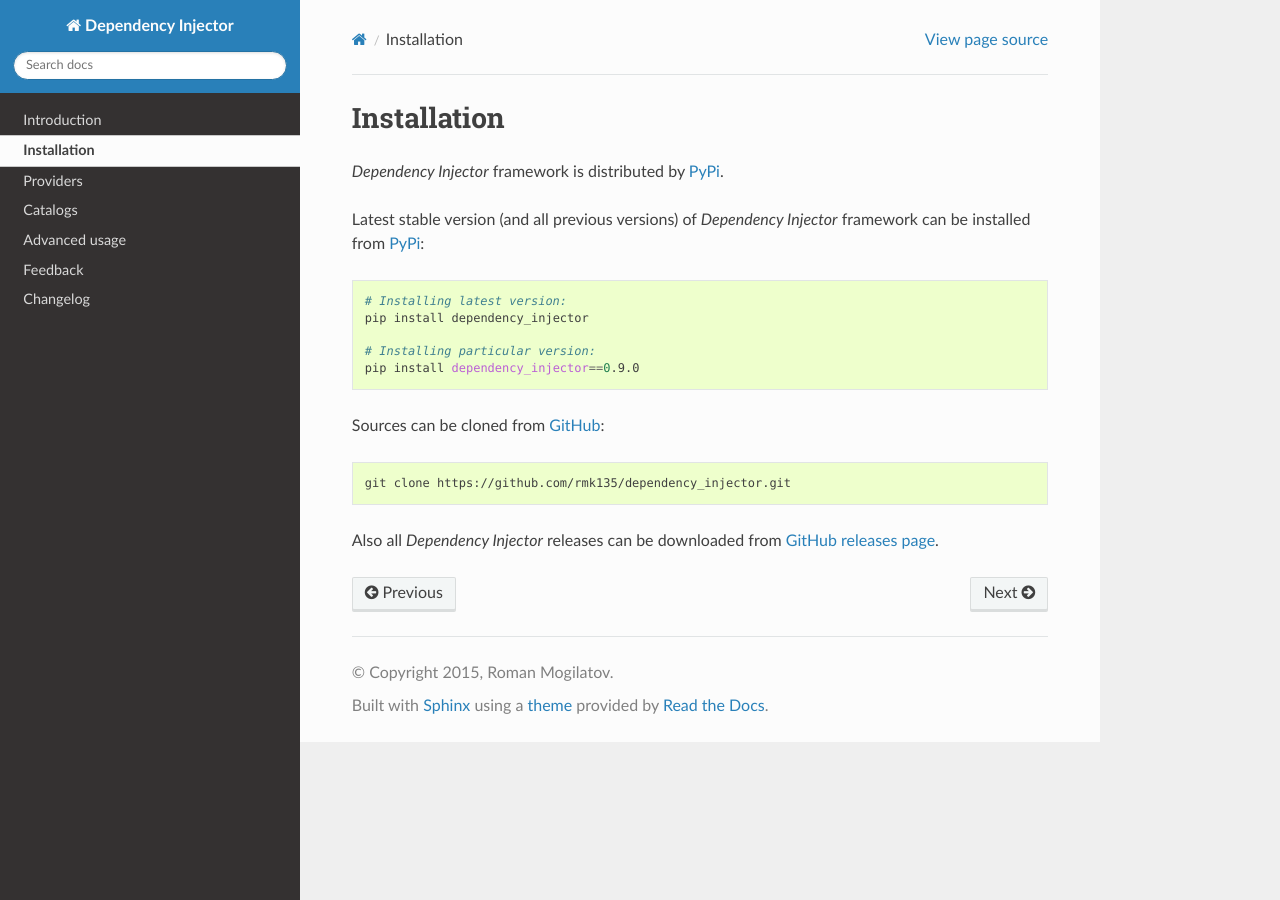
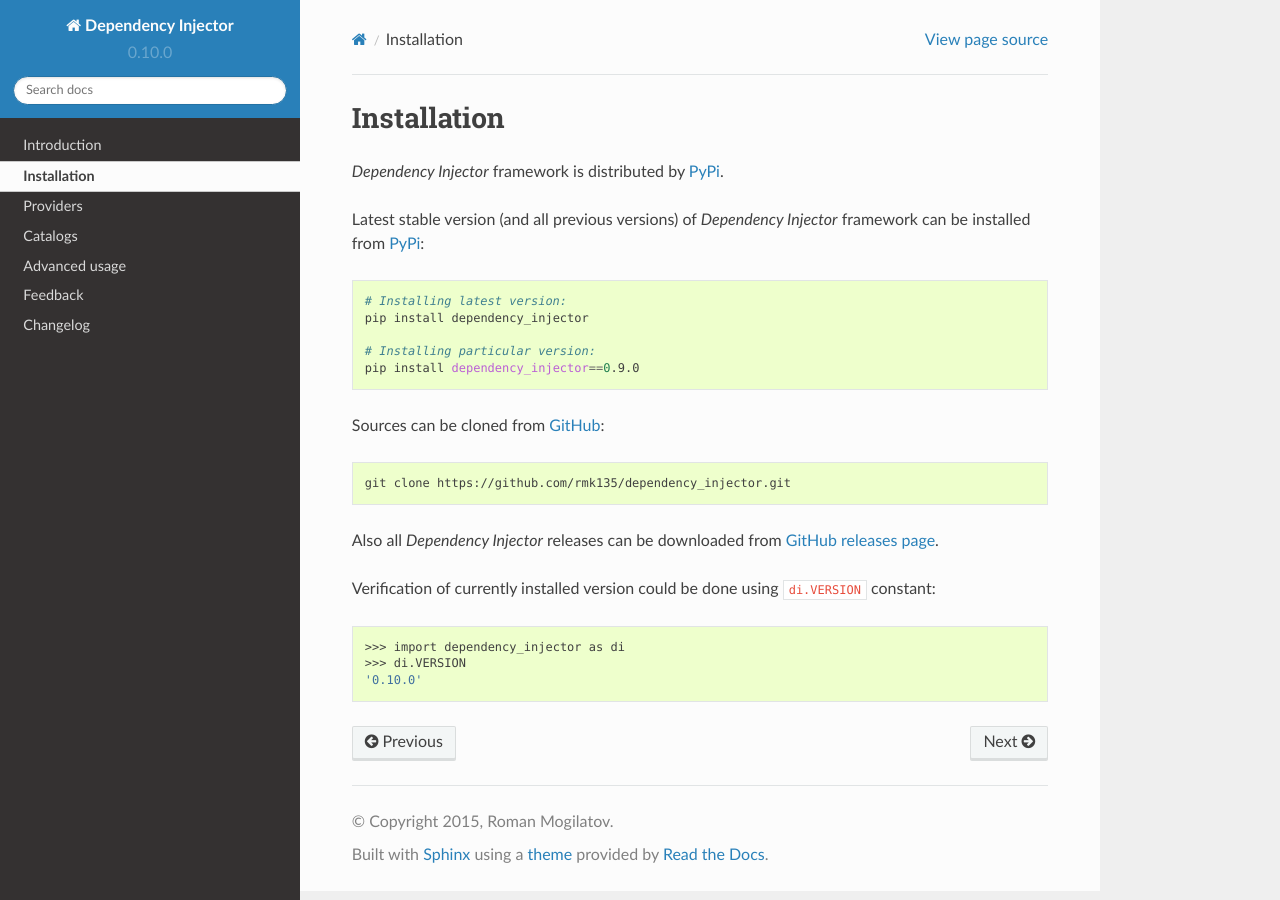
Before and after one commit to ets-labs/python-dependency-injector, a Sphinx documentation site: the page built from docs/main/installation.rst, in a window 1280 px wide. Built offline with Sphinx 7.4.7 and the Read the Docs theme 2.0.0, drawn with Linux system fonts in a browser that asks for light colours.

Commit message:
Move version number inside dependency_injector package

```diff
--- a/dependency_injector/__init__.py
+++ b/dependency_injector/__init__.py
@@ -37,6 +37,9 @@
 from .utils import ensure_is_catalog_bundle
 
 from .errors import Error
+
+
+VERSION = '0.10.0'
 
 
 __all__ = (
@@ -82,4 +85,7 @@
 
     # Errors
     'Error',
+
+    # Version
+    'VERSION'
 )
--- a/docs/conf.py
+++ b/docs/conf.py
@@ -13,6 +13,7 @@
 # serve to show the default.
 
 import os
+import re
 
 # If extensions (or modules to document with autodoc) are in another directory,
 # add these directories to sys.path here. If the directory is relative to the
@@ -53,9 +54,9 @@
 # built documents.
 #
 # The short X.Y version.
-# Getting version.
-with open('../VERSION') as version:
-    version = version.read().strip()
+# Getting version:
+with open('../dependency_injector/__init__.py') as init_file:
+    version = re.search('VERSION = \'(.*?)\'', init_file.read()).group(1)
 
 # The full version, including alpha/beta/rc tags.
 release = version
--- a/docs/main/changelog.rst
+++ b/docs/main/changelog.rst
@@ -25,6 +25,7 @@
   ``di.Callable`` injections (including args and kwargs).
 - Add optimization for ``di.Injection.value`` property that will compute
   type of injection once, instead of doing this on every call.
+- Add ``di.VERSION`` constant for verification of currently installed version.
 - Add support of Python 3.5.
 - Add support of six 1.10.0.
 - Add minor refactorings and code style fixes.
--- a/docs/main/installation.rst
+++ b/docs/main/installation.rst
@@ -23,6 +23,15 @@
 Also all *Dependency Injector* releases can be downloaded from
 `GitHub releases page`_.
 
+Verification of currently installed version could be done using ``di.VERSION``
+constant:
+
+.. code-block:: bash
+
+    >>> import dependency_injector as di
+    >>> di.VERSION
+    '0.10.0'
+
 .. _PyPi: https://pypi.python.org/pypi/dependency_injector
 .. _GitHub: https://github.com/rmk135/dependency_injector
 .. _GitHub releases page: https://github.com/rmk135/dependency_injector/releases
```
Also changed, not shown: setup.py (+7 -6 lines), 1 other file.
